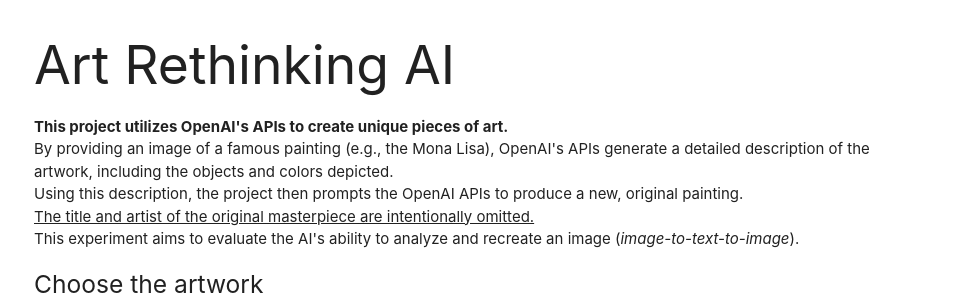
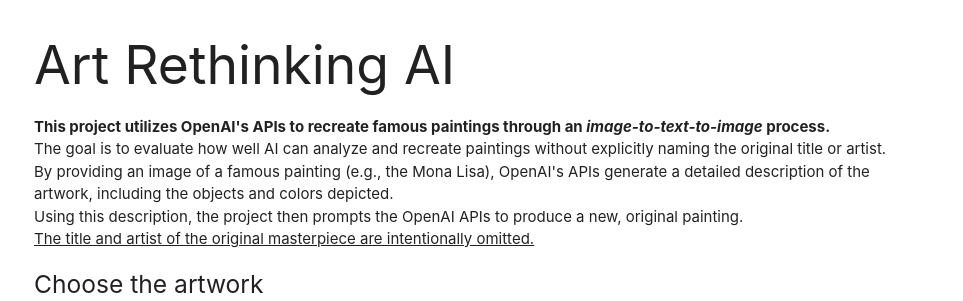
Before and after one commit to special-kate/image-generator-with-OpenAI, a Next.js app: page / in a window 1280 px wide. Shown: the top 301 px of the page, without its empty margins (158-1121 px from the left). Built offline with nearby package versions, Linux system fonts and the light colour scheme; no server answers.

Commit message:
docs: updated README

```diff
--- a/src/app/components/atoms/Introduction.tsx
+++ b/src/app/components/atoms/Introduction.tsx
@@ -2,8 +2,12 @@
   return (
     <div className="row">
       <b>
-        This project utilizes OpenAI&apos;s APIs to create unique pieces of art.
+        This project utilizes OpenAI&apos;s APIs to recreate famous paintings
+        through an <i>image-to-text-to-image</i> process.
       </b>
+      <br />
+      The goal is to evaluate how well AI can analyze and recreate paintings
+      without explicitly naming the original title or artist.
       <br />
       By providing an image of a famous painting (e.g., the Mona Lisa),
       OpenAI&apos;s APIs generate a detailed description of the artwork,
@@ -16,9 +20,6 @@
         The title and artist of the original masterpiece are intentionally
         omitted.
       </u>
-      <br />
-      This experiment aims to evaluate the AI&apos;s ability to analyze and
-      recreate an image (<i>image-to-text-to-image</i>).
     </div>
   );
 }
```
Also changed, not shown: 1 other file (tests, documents, lock files or other folders).
